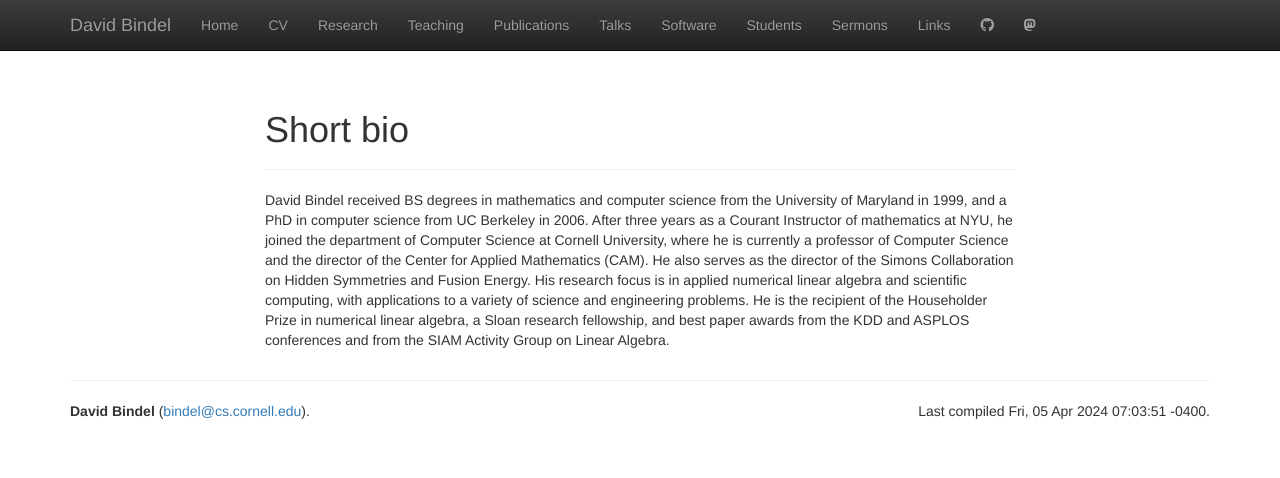
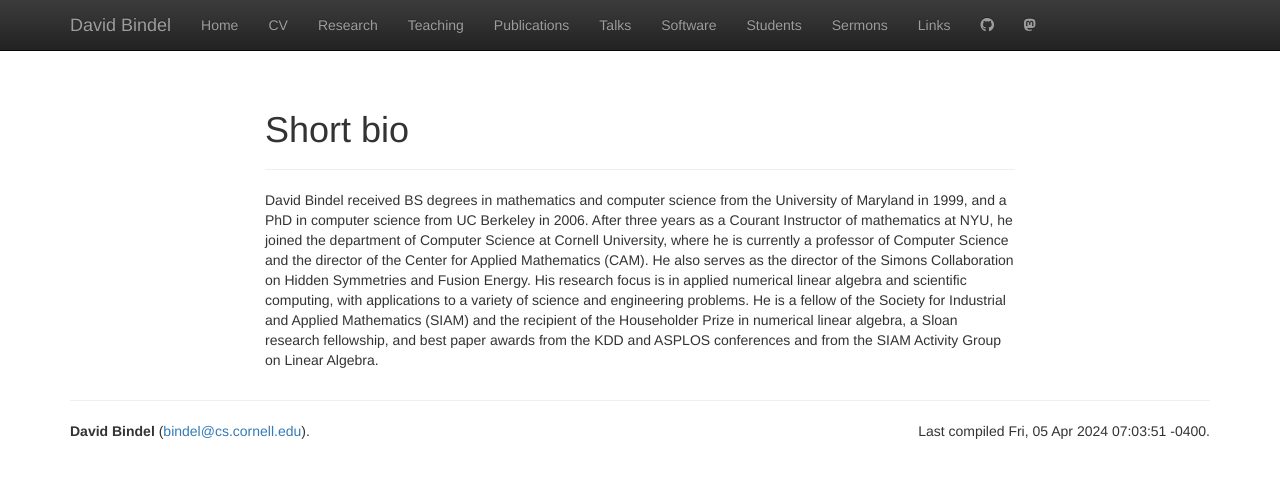
Before and after one commit to dbindel/cornell_web, a Jekyll site: the page built from bio.md, in a window 1280 px wide. Shown: the top 478 px of the page. Built offline with Jekyll 4.4.1, drawn with Linux system fonts in a browser that asks for light colours; nearby versions of some CDN libraries.

Commit message:
Add SIAM fellow to bio, Simons/GSS to travel plan.

```diff
--- a/_data/travel.yml
+++ b/_data/travel.yml
@@ -225,3 +225,7 @@
   date: 2024-05-13
   text: "SIAM Conference on Applied Linear Algebra (LA24)"
   url: https://www.siam.org/conferences/cm/conference/la24
+-
+  date: 2024-07-31
+  text: "PPPL/Simons Hidden Symmetries Graduate Summer School"
+  url: https://gss.pppl.gov/2024/
--- a/bio.md
+++ b/bio.md
@@ -3,15 +3,17 @@ title: Short bio
 layout: main
 ---
 
-David Bindel received BS degrees in mathematics and computer science from the
-University of Maryland in 1999, and a PhD in computer science from UC Berkeley
-in 2006.  After three years as a Courant Instructor of mathematics at NYU, he
-joined the department of Computer Science at Cornell University, where he is
-currently a professor of Computer Science and the director of the Center for
-Applied Mathematics (CAM).  He also serves as the director of the Simons
-Collaboration on Hidden Symmetries and Fusion Energy.  His research focus is in
-applied numerical linear algebra and scientific computing, with applications to
-a variety of science and engineering problems.  He is the recipient of the
-Householder Prize in numerical linear algebra, a Sloan research fellowship, and
-best paper awards from the KDD and ASPLOS conferences and from the SIAM
-Activity Group on Linear Algebra.
+David Bindel received BS degrees in mathematics and computer science from
+the University of Maryland in 1999, and a PhD in computer science from UC
+Berkeley in 2006.  After three years as a Courant Instructor of
+mathematics at NYU, he joined the department of Computer Science at
+Cornell University, where he is currently a professor of Computer Science
+and the director of the Center for Applied Mathematics (CAM).  He also
+serves as the director of the Simons Collaboration on Hidden Symmetries
+and Fusion Energy.  His research focus is in applied numerical linear
+algebra and scientific computing, with applications to a variety of
+science and engineering problems.  He is a fellow of the Society for
+Industrial and Applied Mathematics (SIAM) and the recipient of the
+Householder Prize in numerical linear algebra, a Sloan research
+fellowship, and best paper awards from the KDD and ASPLOS conferences and
+from the SIAM Activity Group on Linear Algebra.
```
